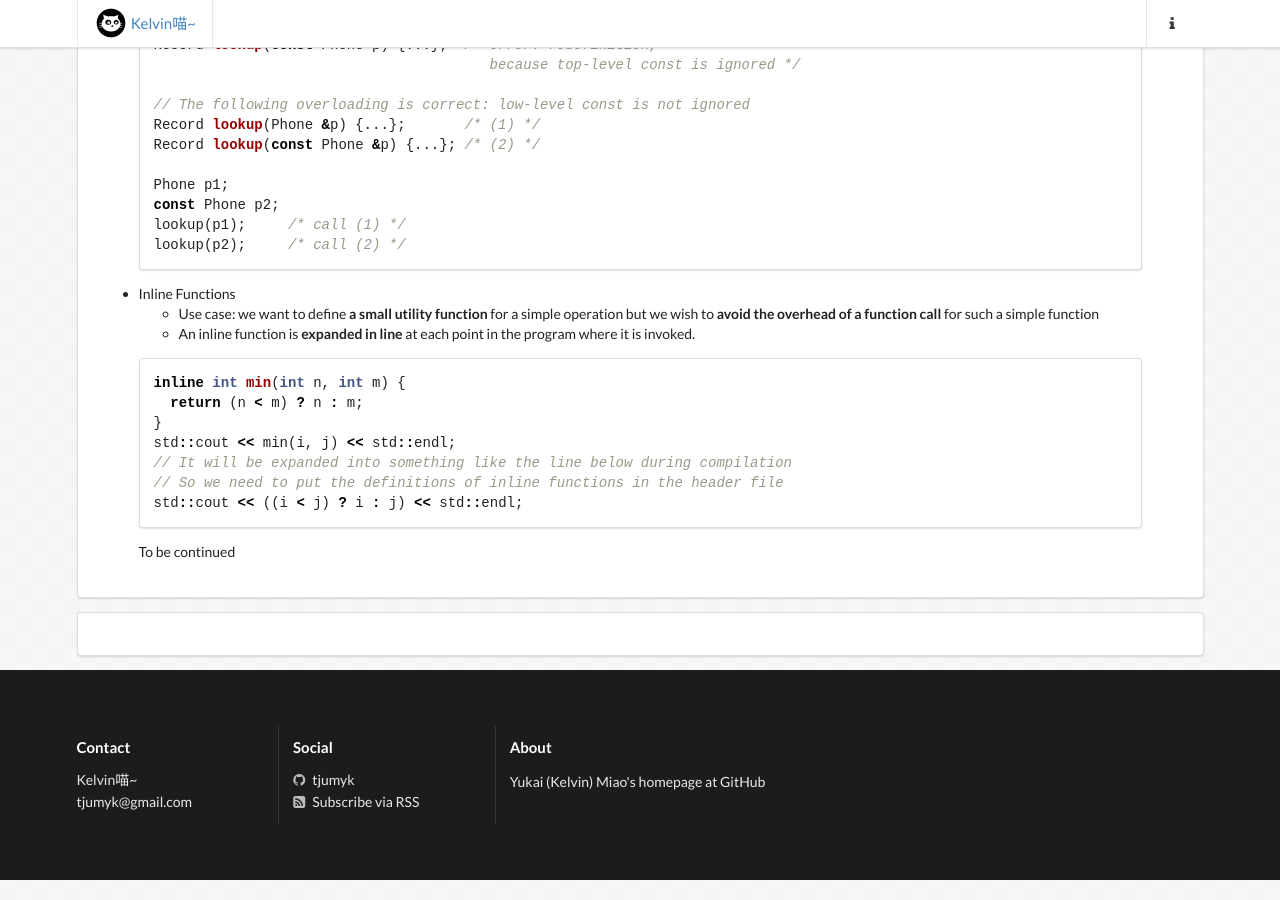
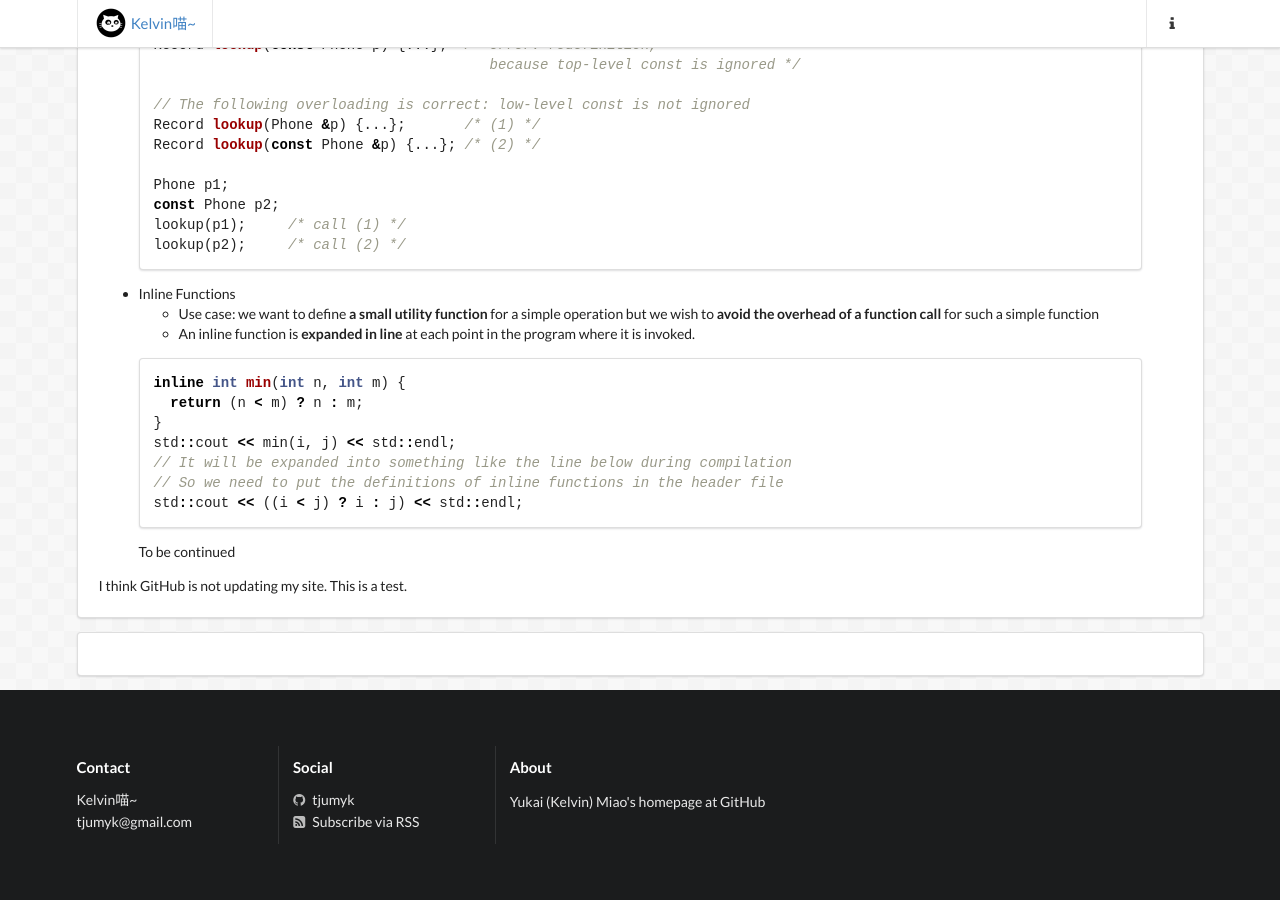
Before and after one commit to tjumyk/tjumyk.github.io, a Jekyll site: the page built from _posts/2017-10-11-cxx-review.md, in a window 1280 px wide and 900 px high, scrolled down 4281 px. Built offline with Jekyll 4.4.1, drawn with Linux system fonts in a browser that asks for light colours; comment, search, counter and statistics services are not loaded.

Commit message:
test if GitHub is updating my site

```diff
--- a/_posts/2017-10-11-cxx-review.md
+++ b/_posts/2017-10-11-cxx-review.md
@@ -247,3 +247,5 @@ std::cout << ((i < j) ? i : j) << std::endl;
 {% endhighlight %}
 
 > To be continued
+
+I think GitHub is not updating my site. This is a test.
```
